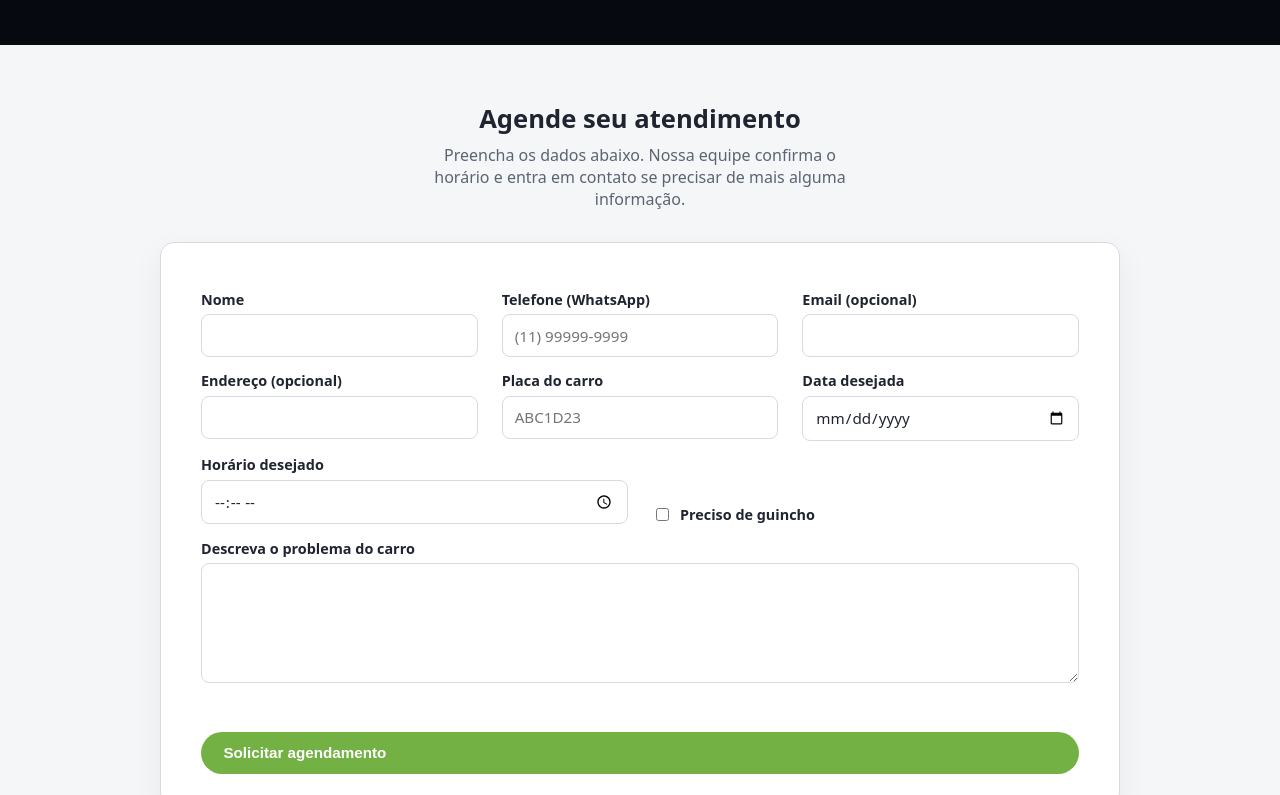
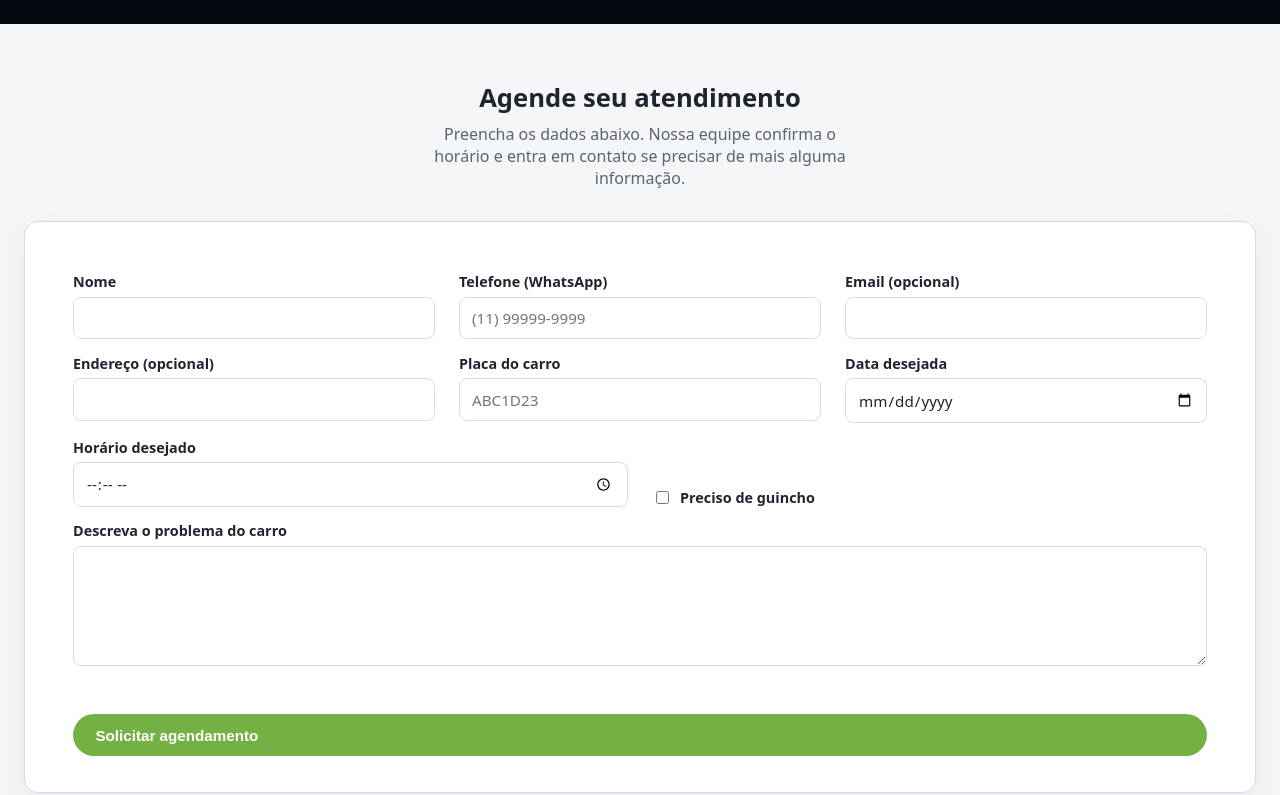
Before and after one commit to mariana-assenh/plataforma-cadastro-meclauto, a plain HTML site: page frontend/index.html in a window 1280 px wide. Shown: the part 855-1650 px from the top of the page. Drawn offline with Linux system fonts and the light colour scheme.

Commit message:
Reorganização da tela de cadastro

```diff
--- a/frontend/index.html
+++ b/frontend/index.html
@@ -28,7 +28,7 @@
   a { color: inherit; }
   img { max-width: 100%; display: block; }
 
-  .container { max-width: 1120px; margin: 0 auto; padding: 0 1.5rem; }
+  .container { max-width: 1400px; margin: 0 auto; padding: 0 1.5rem; }
 
   /* ---------- navbar ---------- */
   .navbar {
@@ -114,7 +114,7 @@
 
   .card {
     background: #fff; border: 1px solid var(--cor-borda); border-radius: var(--raio);
-    padding: 2rem 2.5rem; max-width: 960px; margin: 0 auto;
+    padding: 2.25rem 3rem; width: 100%; margin: 0 auto;
     box-shadow: 0 10px 30px rgba(13,21,30,0.06);
   }
   label { display: block; font-size: 0.9rem; font-weight: 600; margin: 0.9rem 0 0.35rem; }
@@ -275,7 +275,7 @@
         <button type="submit" class="botao botao-primario">Solicitar agendamento</button>
       </form>
 
-      <div id="mensagem" style="max-width:960px; margin:0 auto;"></div>
+      <div id="mensagem"></div>
     </div>
   </section>
 
```
